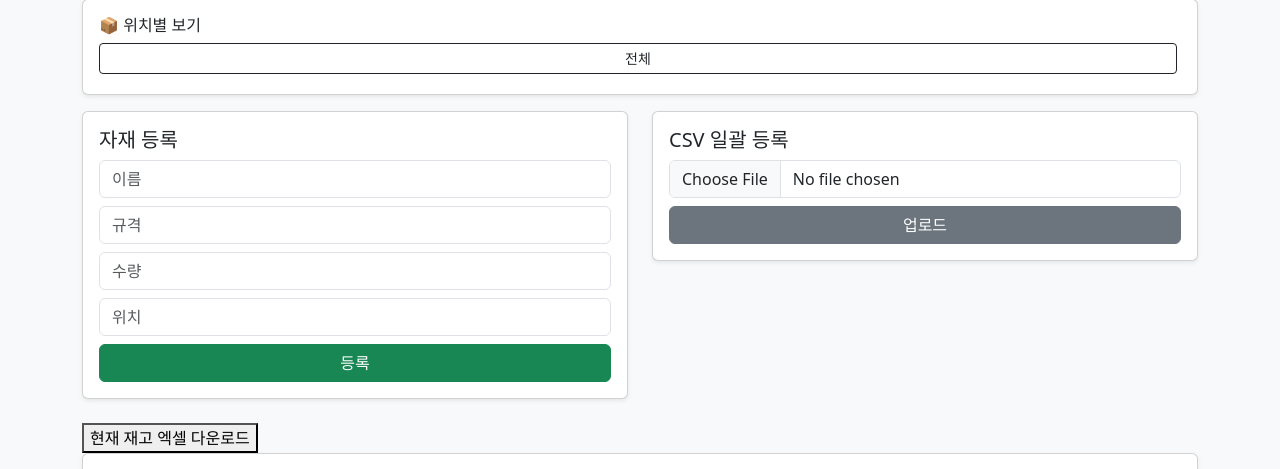
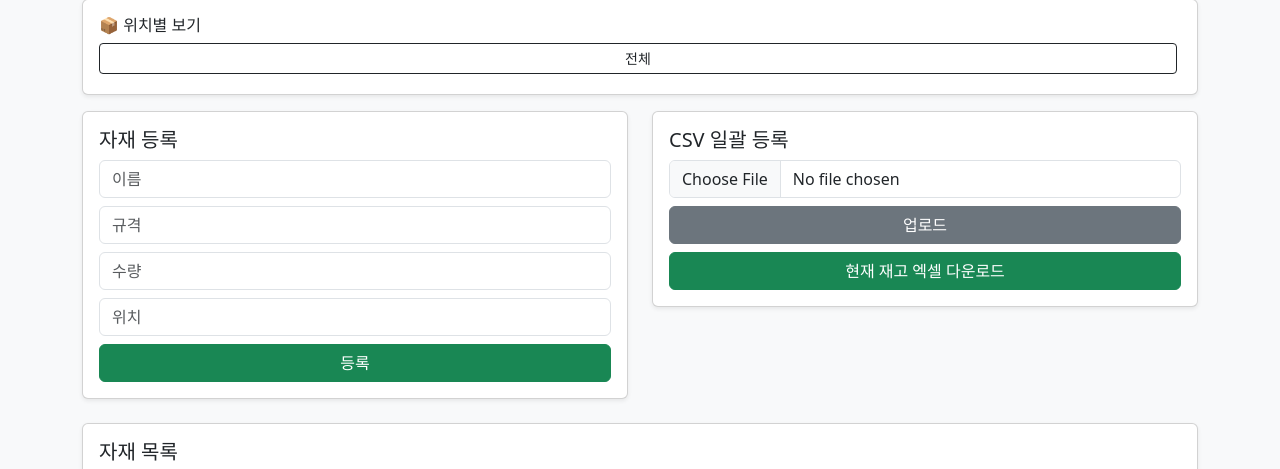
Before and after one commit to alsgh0811/inventory.app, a Flask app: page / in a window 1280 px wide. Shown: the part 171-640 px from the top of the page. Run offline with Flask 3, Linux system fonts and the light colour scheme; a user stored in the database is signed in; data that the repository does not hold is empty.

Commit message:
move inventory download button under CSV upload

```diff
--- a/templates/index.html
+++ b/templates/index.html
@@ -54,12 +54,11 @@
                 <input class="form-control mb-2" type="file" name="file">
                 <button class="btn btn-secondary w-100">업로드</button>
             </form>
+            <a href="/download_inventory" class="btn btn-success w-100 mt-2">
+            현재 재고 엑셀 다운로드
+            </a>
         </div>
     </div>
-<a href="/download_inventory">
-    <button>현재 재고 엑셀 다운로드</button>
-</a>
-
 </div>
 
 <div class="card p-3 shadow-sm">
```
